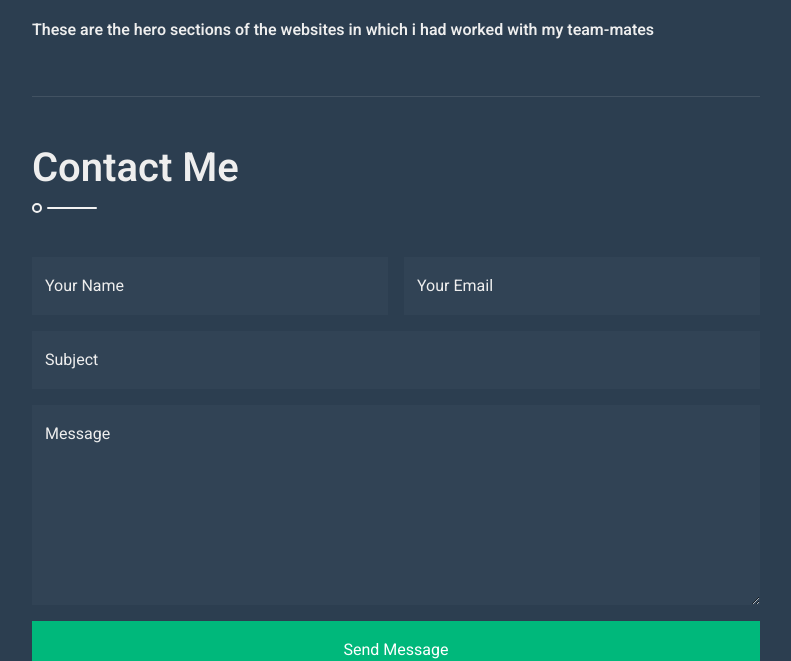
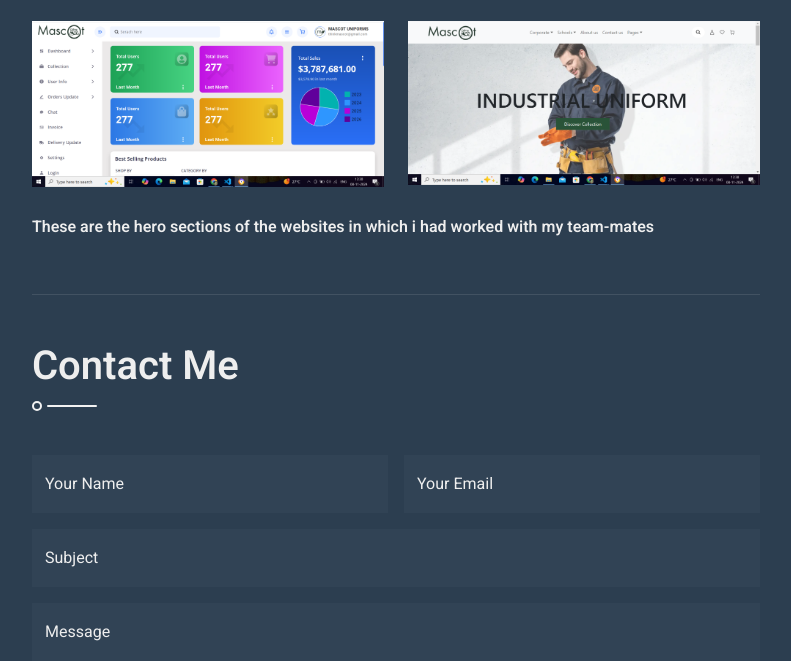
Before and after one commit to Umesh-Sharma7/MyPortfolio, a plain HTML site: page index.html in a window 1280 px wide. Shown: the part 2826-3487 px from the top of the page, without its empty margins (438-1229 px from the left). Drawn offline with nearby package versions, Linux system fonts and the light colour scheme.

Commit message:
project added

```diff
--- a/index.html
+++ b/index.html
@@ -293,6 +293,28 @@
                                         </div>
 
                                     </div>
+                                    <div class="col-md-6 mb-4 portfolio-item second">
+                                        <div class="position-relative overflow-hidden mb-2">
+                                            <img class="img-fluid w-100" src="./img/web5.png" alt="website2">
+                                            <div class="portfolio-btn d-flex align-items-center justify-content-center">
+                                                <a href="./img/web5.png" data-lightbox="portfolio">
+                                                    <i class="bi bi-plus text-light"></i>
+                                                </a>
+                                            </div>
+                                        </div>
+
+                                    </div>
+                                    <div class="col-md-6 mb-4 portfolio-item second">
+                                        <div class="position-relative overflow-hidden mb-2">
+                                            <img class="img-fluid w-100" src="./img/web6.png" alt="website2">
+                                            <div class="portfolio-btn d-flex align-items-center justify-content-center">
+                                                <a href="./img/web6.png" data-lightbox="portfolio">
+                                                    <i class="bi bi-plus text-light"></i>
+                                                </a>
+                                            </div>
+                                        </div>
+
+                                    </div>
                                 </div>
                             </div>
                              <h6>These are the hero sections of the websites in which i had worked with my team-mates</h6>
@@ -391,7 +413,7 @@
 <script type="text/javascript">
    (function(){
       emailjs.init({
-        publicKey: "pFJwAxD66KyV8YHE-",
+        publicKey: "H-DLq12OXMLkzsI4T",
       });
    })();
 </script>
```
Also changed, not shown: img/web5.png (added), img/web6.png (added).
